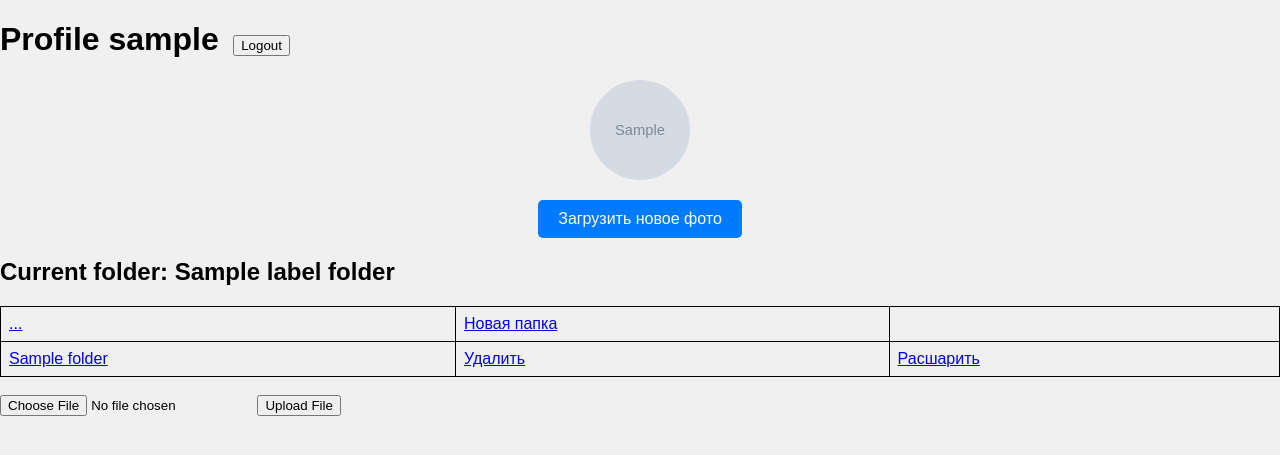
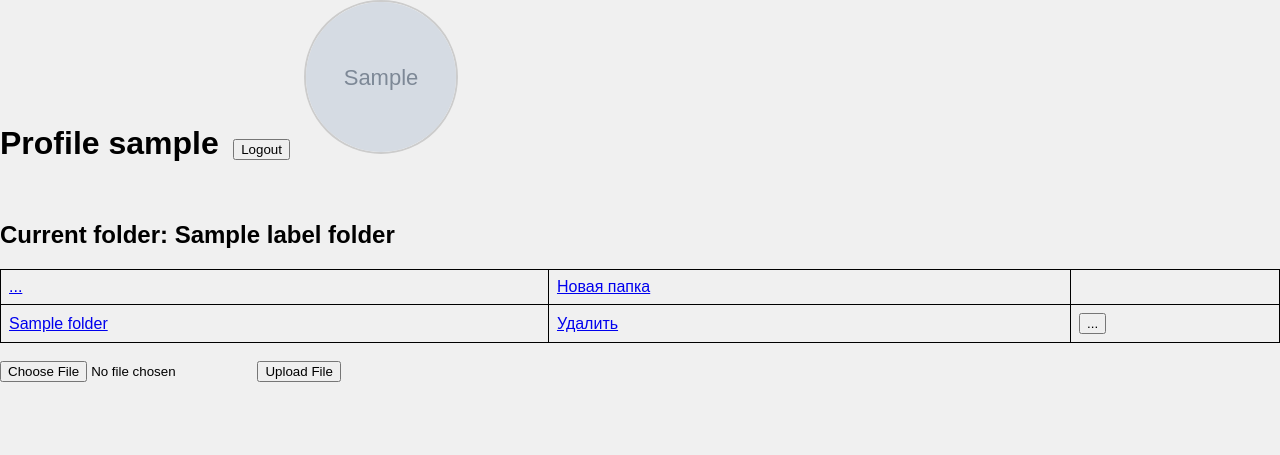
Before and after one commit to kniklo/beckendless_social_network_ll, a Flask app: template templates/personal.html in a window 1280 px wide. Shown: the top 455 px of the page. Run offline with Flask 3, Linux system fonts and the light colour scheme; the template is opened without the code that fills it: most values are stand-ins (such as "Sample title", 1, 10 or a date in 2020); grey boxes marked "Sample" are stand-in pictures.

Commit message:
Доработка
доработка

```diff
--- a/main.py
+++ b/main.py
@@ -1,6 +1,6 @@
 import json
 from io import BytesIO
-from flask import Flask, render_template, request, redirect, session, send_file
+from flask import Flask, render_template, request, redirect, session, send_file, jsonify
 import requests
 import re
 import urllib
@@ -19,6 +19,7 @@
 LOGIN_URL = f'https://{BACKENDLESS_BASE_URL}/api/users/login'
 CREATE_CONFIRMATION_URL = f'https://{BACKENDLESS_BASE_URL}/api/users/createEmailConfirmationURL/'
 FOLDER_URL = f'https://{BACKENDLESS_BASE_URL}/api/files/users/'
+WEB_FOLDER = f'https://{BACKENDLESS_BASE_URL}/api/files/web/'
 LOGOUT_URL = f'https://{BACKENDLESS_BASE_URL}/api/users/logout'
 SHARED_FOLDER = 'shared_with_me'
 
@@ -258,6 +259,7 @@
 
 @app.route('/share', methods=['GET'])
 def share():
+    print('!')
     nickname = request.args.get('param1')
     filename = request.args.get('param2')
     url = f'https://{BACKENDLESS_BASE_URL}/api/data/Users?where=nickname%20%3D%20%27{nickname}%27'
@@ -273,13 +275,32 @@
             headers = {}
             files = {'upload': file}
             response = requests.post(upload_url, headers=headers, files=files)
-
-
     if 'nickname' in session:
         return redirect('/')
     else:
         return redirect('/login')
 
+@app.route('/upload_avatar', methods=['POST'])
+def upload_avatar():
+    if 'avatar' not in request.files:
+        return jsonify({'error': 'No file part'}), 400
+
+    avatar = request.files['avatar']
+    if avatar.filename == '':
+        return jsonify({'error': 'No selected file'}), 400
+    ext = avatar.filename.split('.')[-1]
+
+    upload_url = f'{WEB_FOLDER}avatar.{ext}?overwrite=true'
+    print(upload_url)
+    headers = {
+        'user-token': session['user-token']
+    }
+    files = {'upload': avatar}
+    response = requests.post(upload_url, headers=headers, files=files)
+    return redirect('/')
+
+
+
 
 
 if __name__ == '__main__':
--- a/templates/personal.html
+++ b/templates/personal.html
@@ -93,6 +93,47 @@
             font-family: inherit;
             font-size: inherit;
         }
+        .menu {
+            display: none;
+            position: absolute;
+            background-color: #f9f9f9;
+            min-width: 160px;
+            box-shadow: 0px 8px 16px 0px rgba(0,0,0,0.2);
+            z-index: 1;
+        }
+
+        .menu a {
+            color: black;
+            padding: 12px 16px;
+            text-decoration: none;
+            display: block;
+        }
+
+        .menu a:hover {
+            background-color: #f1f1f1;
+        }
+        #avatarContainer {
+            width: 150px;
+            height: 150px;
+            border: 2px solid #ccc;
+            border-radius: 50%;
+            overflow: hidden;
+            display: inline-block;
+        }
+        #avatarImage {
+            width: 100%;
+            height: 100%;
+            object-fit: cover;
+        }
+        #noAvatar {
+            width: 100%;
+            height: 100%;
+            display: flex;
+            justify-content: center;
+            align-items: center;
+            cursor: pointer;
+            background-color: #f0f0f0;
+        }
     </style>
 </head>
 <body>
@@ -102,15 +143,17 @@
     </form>
 
 <!--0-->
-<div class="profile-header">
-            <img id="profile-img" src="{{ profile_photo_url }}" alt="Фото профиля">
-            <label class="upload-btn">
-                Загрузить новое фото
-                <input type="file" id="upload-input" accept="image/*">
-            </label>
+<div id="avatarContainer">
+        <!-- Это будет показано, если аватар установлен -->
+        <img id="avatarImage" src="{{avatar}}" alt="User Avatar" onerror="noAvatar()">
+        <!-- Это будет показано, если аватар отсутствует -->
+        <div id="noAvatar" onclick="chooseAvatar()">Add Avatar</div>
+    <input type="file" id="avatarInput" accept="image/*" style="display: none;">
     </div>
 <!--0-->
-
+<br>
+<div id="responseMessage"></div>
+<br>
     <h2>Current folder: {{label_folder}}</h2>
 <!--    <a href="#">...</a> &lt;!&ndash; Кнопка для перехода на уровень выше &ndash;&gt;-->
 
@@ -139,8 +182,12 @@
                     </td>
                     <td>
 <!--                    <form action='/share/{{folder}}' method="get">-->
-                        <button class="btn-link" onclick=grantAccess('{{folder}}')>Расшарить</button>
+<!--                        <button class="btn-link" onclick=grantAccess('{{folder}}')>Расшарить</button>-->
 <!--                    </form>-->
+                        <button onclick="toggleMenu('menu-{{loop.index}}')">...</button>
+                        <div id="menu-{{loop.index}}" class="menu">
+                            <a href="#" onclick="grantAccess('{{folder}}')">Расшарить</a>
+                        </div>
                     </td>
                 </tr>
             {% endfor %}
@@ -175,35 +222,84 @@
             }
         }
 
-<!--        0-->
-        document.getElementById('upload-input').addEventListener('change', function(event) {
-            const file = event.target.files[0];
-            if (file) {
-                const reader = new FileReader();
-                reader.onload = function(e) {
-                    document.getElementById('profile-img').src = e.target.result;
+
+
+
+    function toggleMenu(menuId) {
+        var menu = document.getElementById(menuId);
+        if (menu.style.display === 'none' || menu.style.display === '') {
+            menu.style.display = 'block';
+        } else {
+            menu.style.display = 'none';
         }
-                reader.readAsDataURL(file);
+    }
+
+
+    function hideAllMenus() {
+        var menus = document.querySelectorAll('.menu');
+        menus.forEach(function(menu) {
+            menu.style.display = 'none';
+        });
+    }
+    function noAvatar() {
+            document.getElementById('avatarImage').style.display = 'none';
+            document.getElementById('noAvatar').style.display = 'flex';
+        }
+
+        function chooseAvatar() {
+            // Здесь можно добавить код для выбора и загрузки аватара
+            document.getElementById('avatarInput').click();
+            }
+
+
+   document.getElementById('avatarInput').addEventListener('change', function()
+        {
+            const fileInput = document.getElementById('avatarInput');
+            const file = fileInput.files[0];
+            if (!file) {
+                alert('Please select a file.');
+                return;
+                        }
 
             const formData = new FormData();
-                formData.append('profile_photo', file);
+            formData.append('avatar', file);
 
-                fetch('/upload_profile_photo', {
+            fetch('/upload_avatar', {
                 method: 'POST',
                 body: formData
-                }).then(response => {
-                    if (response.ok) {
-                        window.location.reload();
+                                    }
+                  )
+            .then(response => {
+            if (response.redirected) {
+                window.location.href = response.url;
             } else {
-                        alert('Failed to upload profile photo.');
+                return response.json();
             }
-                }).catch(error => {
+        })
+        .then(data => {
+            if (data) {
+                const responseMessage = document.getElementById('responseMessage');
+                responseMessage.textContent = data.message;
+                if (data.path) {
+                    // Если нужно показать путь к аватару или обновить изображение, можно добавить код здесь
+                    // Например, обновить изображение аватара:
+                    // document.getElementById('avatarImage').src = data.path;
+                }
+            }
+        })
+        .catch(error => {
+            const responseMessage = document.getElementById('responseMessage');
+            responseMessage.textContent = 'Error: ' + error;
             console.error('Error:', error);
-                    alert('Failed to upload profile photo.');
         });
+        });
+
+    window.onclick = function(event) {
+        if (!event.target.matches('button')) {
+            hideAllMenus();
         }
-        });
-<!--        0-->
+    }
+
     </script>
 </body>
 </html>
```
Lines whose indentation alone changed are shown as unchanged.
